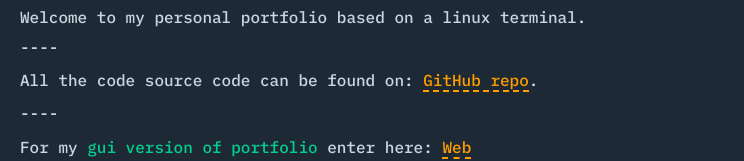
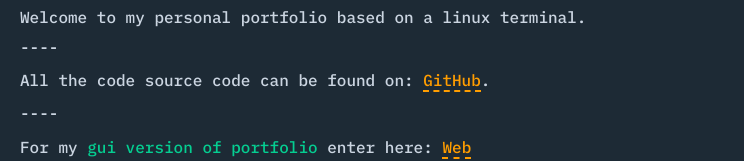
Before and after one commit to Gerijacki/TerminalPortfolioBased, a React (Vite) app: page / in a window 1280 px wide. Shown: the part 536-697 px from the top of the page, without its empty margins (0-744 px from the left). Built offline with nearby package versions, Linux system fonts and the light colour scheme.

Commit message:
Fix url repo

```diff
--- a/src/components/commands/Welcome.tsx
+++ b/src/components/commands/Welcome.tsx
@@ -49,8 +49,8 @@ const Welcome: React.FC = () => {
         <Seperator>----</Seperator>
         <div>
           All the code source code can be found on:{" "}
-          <Link href="https://github.com/Gerijacki/GuiPortfolioBased">
-            GitHub repo
+          <Link href="https://github.com/Gerijacki/TerminalPortfolioBased">
+            GitHub
           </Link>
           .
         </div>
```
